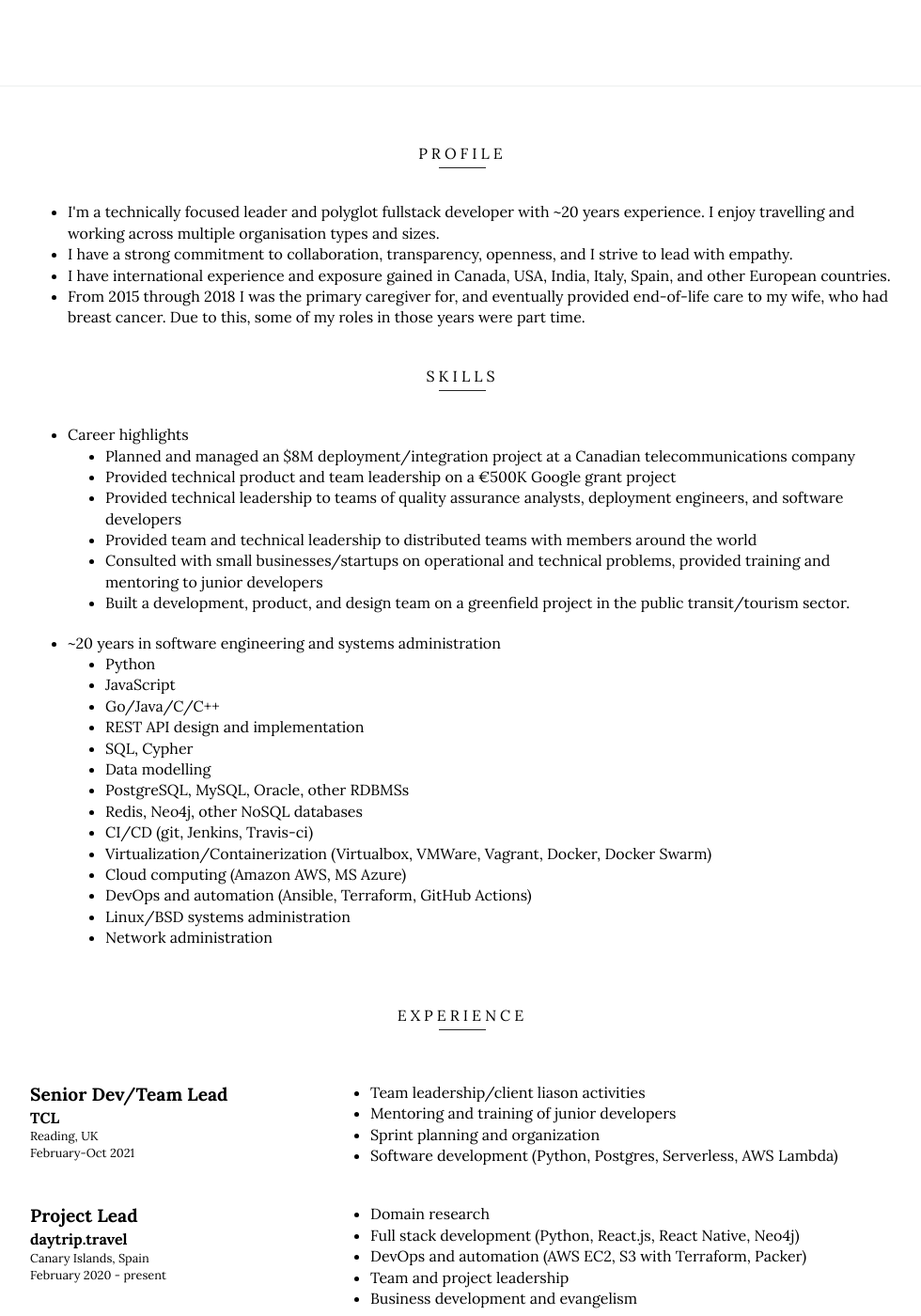
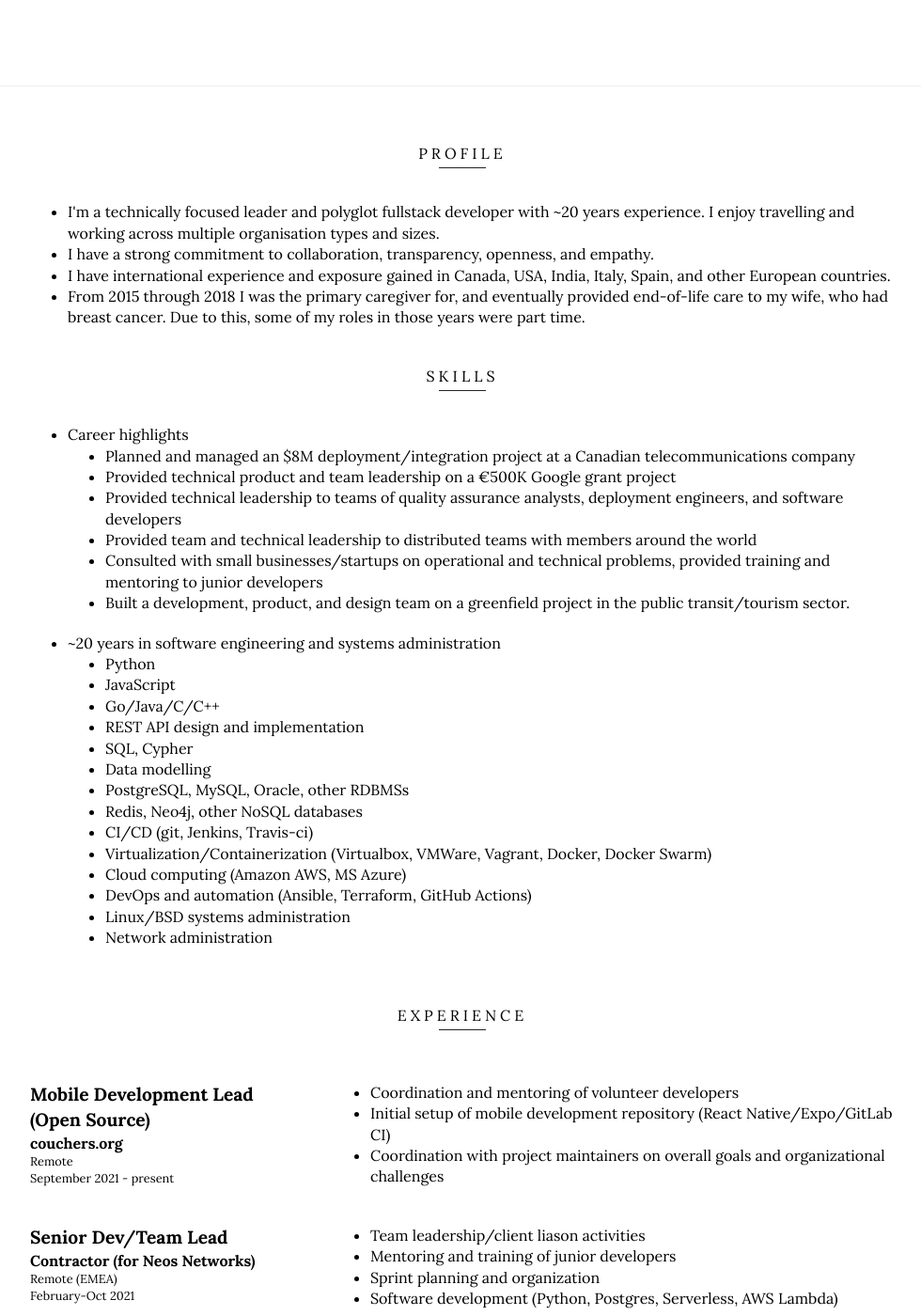
Before and after one commit to nathanschepers/resume, a Jekyll site: the page built from index.html, in a window 1280 px wide and 1400 px high, scrolled down 301 px. Shown: the whole window at 94% size, without its empty margins (148-1128 px from the left). Built offline with Jekyll 4.4.1, drawn with Linux system fonts in a browser that asks for light colours.

Commit message:
update resume

```diff
--- a/_data/jobs.yml
+++ b/_data/jobs.yml
@@ -1,6 +1,15 @@
+-   title: Mobile Development Lead (Open Source)
+    company: couchers.org
+    location: Remote
+    period: 'September 2021 - present'
+    duties:
+      - description: Coordination and mentoring of volunteer developers
+      - description: Initial setup of mobile development repository (React Native/Expo/GitLab CI)
+      - description: Coordination with project maintainers on overall goals and organizational challenges
+
 -   title: Senior Dev/Team Lead
-    company: TCL
-    location: Reading, UK
+    company: Contractor (for Neos Networks)
+    location: Remote (EMEA)
     period: 'February-Oct 2021'
     duties:
       - description: Team leadership/client liason activities
--- a/_data/profile.yml
+++ b/_data/profile.yml
@@ -1,4 +1,4 @@
 -   description: I'm a technically focused leader and polyglot fullstack developer with ~20 years experience. I enjoy travelling and working across multiple organisation types and sizes.
--   description: I have a strong commitment to collaboration, transparency, openness, and I strive to lead with empathy.
+-   description: I have a strong commitment to collaboration, transparency, openness, and empathy.
 -   description: I have international experience and exposure gained in Canada, USA, India, Italy, Spain, and other European countries.
 -   description: From 2015 through 2018 I was the primary caregiver for, and eventually provided end-of-life care to my wife, who had breast cancer. Due to this, some of my roles in those years were part time.
```
